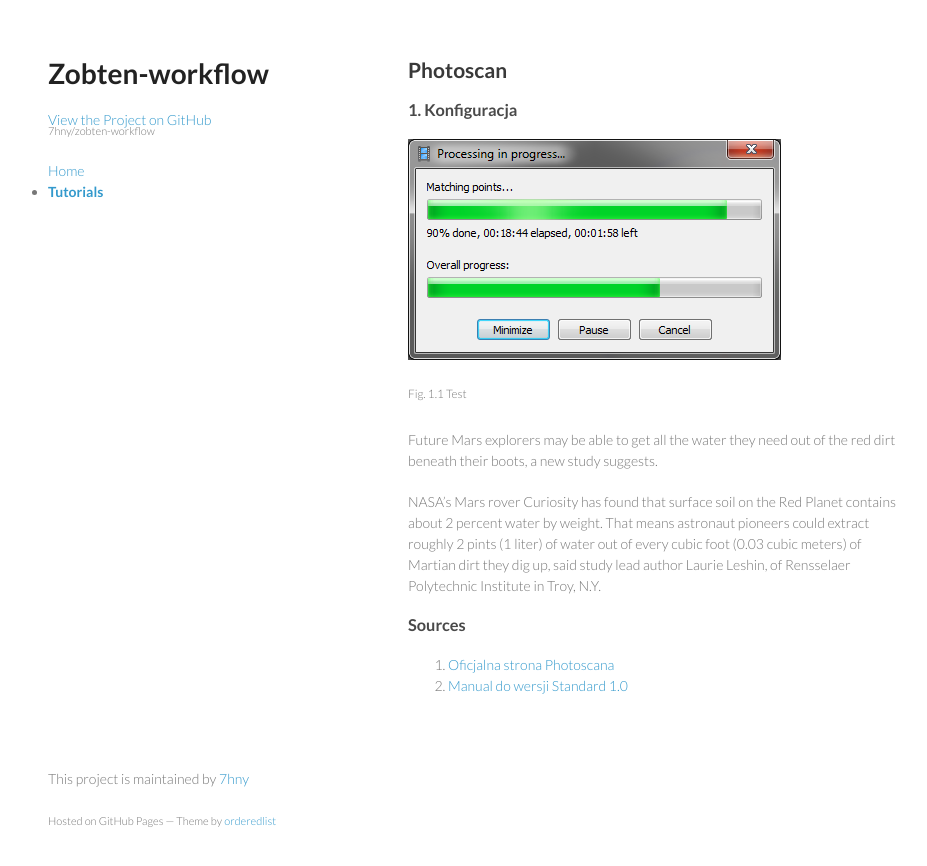
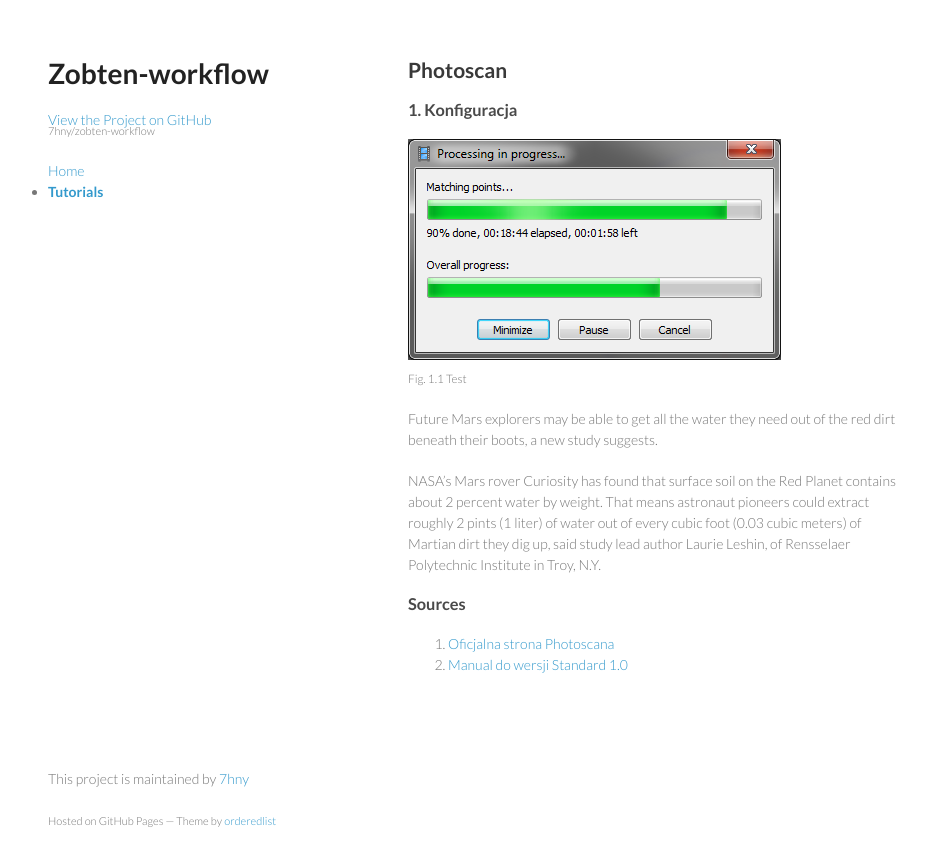
Before and after one commit to 7hny/zobten-workflow, a Jekyll site: the page built from _posts/tutorials/0000-12-30-photoscan.md, in a window 1280 px wide. Shown: the top 866 px of the page, without its empty margins (162-1089 px from the left). Built offline with Jekyll 4.4.1, drawn with Linux system fonts in a browser that asks for light colours; Markdown is read by kramdown in place of the engine named in the settings.

Commit message:
Style update

```diff
--- a/_posts/tutorials/0000-12-30-photoscan.md
+++ b/_posts/tutorials/0000-12-30-photoscan.md
@@ -13,7 +13,6 @@ category: tutorials
 ### 1. Konfiguracja
 
 ![alt text](http://7hny.github.io/zobten-workflow/img/tutorials/photoscan/test.png "Logo Title Text 1")
-
 <sup>Fig. 1.1 Test</sup>
 
 Future Mars explorers may be able to get all the water they need out of the red dirt beneath their boots, a new study suggests.
--- a/css/styles.css
+++ b/css/styles.css
@@ -136,6 +136,11 @@ footer {
 
 /*helpers*/
 
+img + sup {
+    margin-top: 5px;
+    display: block;
+}
+
 .list-unstyled {
     list-style:none;
     padding-left: 0;
```
